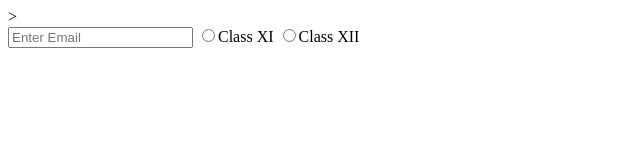
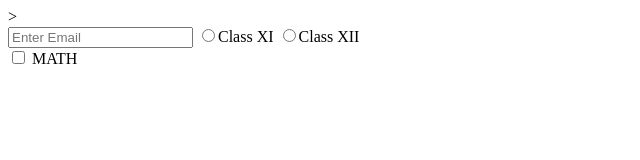
Before and after one commit to KennethYousuf/PRACTISE, a plain HTML site: page Forms.html in a window 1280 px wide. Shown: the full height of the page, 0-640 px from the left. Drawn offline with Linux system fonts and the light colour scheme.

Commit message:
Learned Forms Completely

```diff
--- a/Forms.html
+++ b/Forms.html
@@ -15,6 +15,10 @@
         <label for="2">
         <input type="radio" value="Class XI" name="class" id="2">Class XII
         </label>
+        <br>
+        <label for="Math">
+        <input type="checkbox" value="subjects" id="math"> MATH
+        </label>
     </form>
 </body>
 </html>
```
